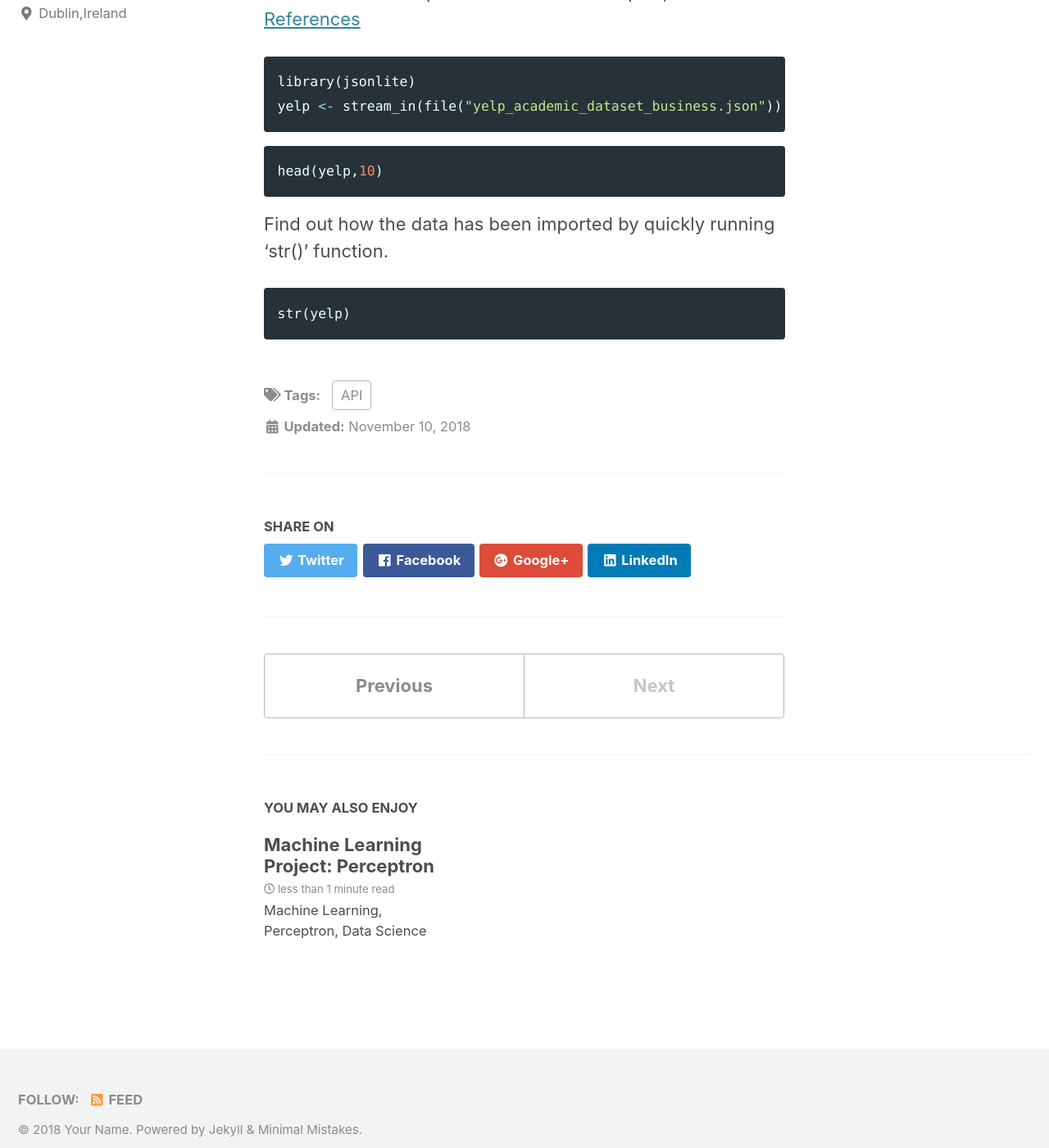
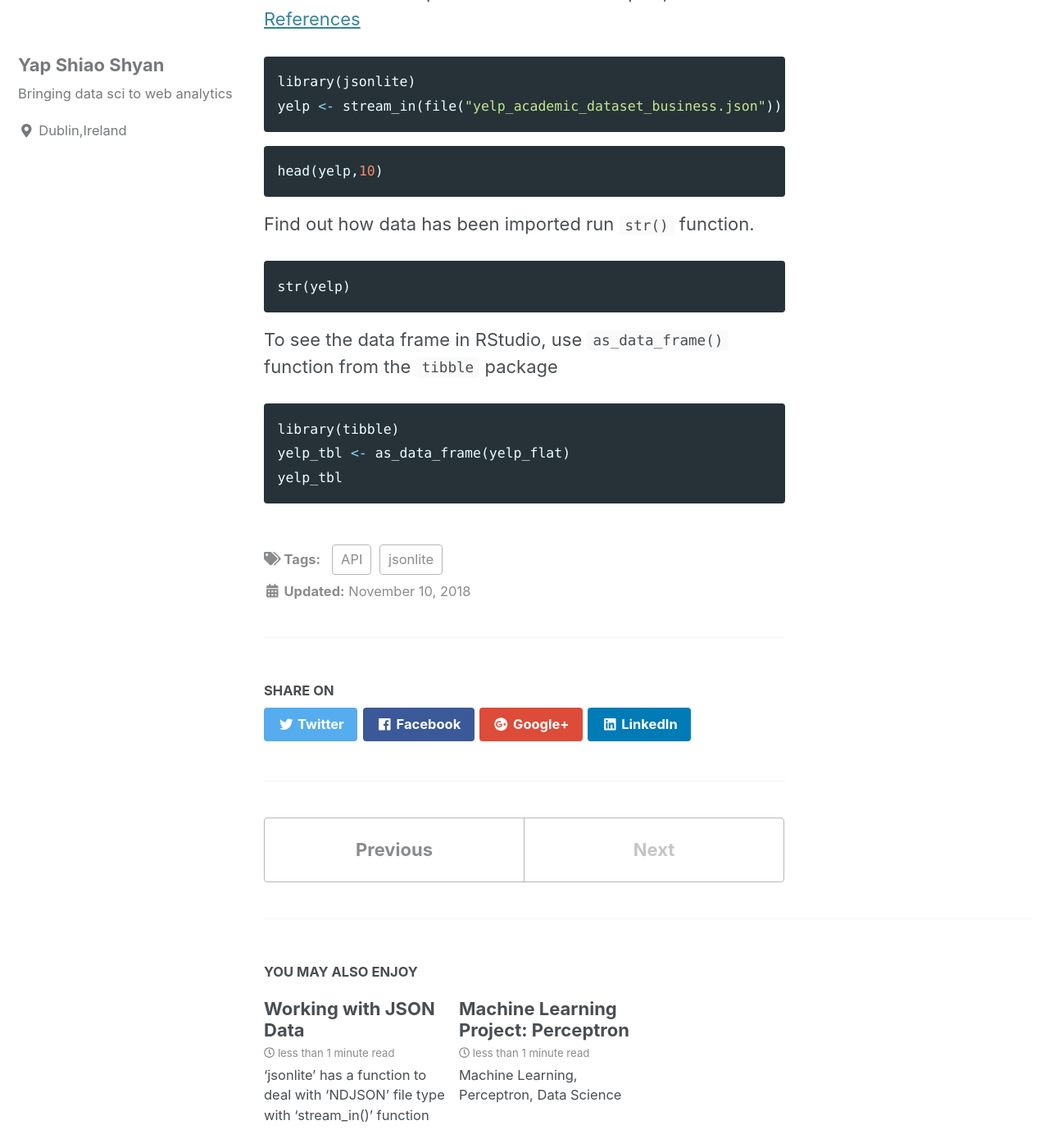
Before and after one commit to mryap/mryap.github.io, a Jekyll site: the page built from _posts/2018-11-10-yelp-data.md, in a window 1280 px wide and 1400 px high, scrolled down 586 px. Shown: the whole window at 82% size. Built offline with Jekyll 4.4.1, drawn with Linux system fonts in a browser that asks for light colours; cached includes are drawn as plain includes; nearby versions of some CDN libraries.

Commit message:
add new post

````diff
--- /dev/null
+++ b/_posts/2018-11-10-working-with-json-data.md
@@ -0,0 +1,49 @@
+---
+title: "Working with JSON Data"
+date: 2018-11-10
+tags: [API, json]
+excerpt: "‘jsonlite’ has a function to deal with ‘NDJSON’ file type with ‘stream_in()’ function"
+mathjax: "true"
+---
+
+Acquire Data
+
+```{r}
+library(jsonlite)
+yelp <- fromJSON("https://www.dropbox.com/s/gd1k41y9gbpfwq3/yelp_academic_dataset_business.json")
+```
+
+```{r}
+install.packages('curl')
+```
+‘jsonlite’ actually has a function to deal with this ‘NDJSON’ file type with ‘stream_in()’ function
+
+need to use ‘file()’ function to create a ‘connection’ for accessing to the files on your disk when you use ‘stream_in()’ function.
+
+53MB JSON data upload to R Studio. To import, add " marks (source: https://stackoverflow.com/questions/2617600/importing-data-from-a-json-file-into-r/50965690#50965690)
+```{r}
+library(jsonlite)
+yelp <- stream_in(file("yelp_academic_dataset_business.json"))
+```
+
+
+```{r}
+head(yelp,10)
+```
+find out how the data has been imported by quickly running ‘str()’ function.
+```{r}
+str(yelp)
+```
+use ‘flatten()’ function from ‘jsonlite’ package to make the nested hiearchical data structure into a flatten manner by assigning each of the nested variable as its own column as much as possible.
+```{r}
+yelp_flat <- flatten(yelp)
+str(yelp_flat)
+```
+
+to make it easier to see the data frame data in R console UI, use
+use ‘as_data_frame()’ function from the new package called ‘tibble’
+```{r}
+library(tibble)
+yelp_tbl <- as_data_frame(yelp_flat)
+yelp_tbl
+```
--- a/_posts/2018-11-10-yelp-data.md
+++ b/_posts/2018-11-10-yelp-data.md
@@ -1,7 +1,7 @@
 ---
 title: "Extract Data from Yelp API"
 date: 2018-11-10
-tags: [API]
+tags: [API, jsonlite]
 excerpt: "‘jsonlite’ has a function to deal with ‘NDJSON’ file type with ‘stream_in()’ function"
 mathjax: "true"
 ---
@@ -28,7 +28,15 @@ yelp <- stream_in(file("yelp_academic_dataset_business.json"))
 ```r
 head(yelp,10)
 ```
-Find out how the data has been imported by quickly running ‘str()’ function.
+Find out how data has been imported run `str()` function.
+
 ```r
 str(yelp)
 ```
+To see the data frame in RStudio, use `as_data_frame()` function from the `tibble` package
+
+```r
+library(tibble)
+yelp_tbl <- as_data_frame(yelp_flat)
+yelp_tbl
+```
````
